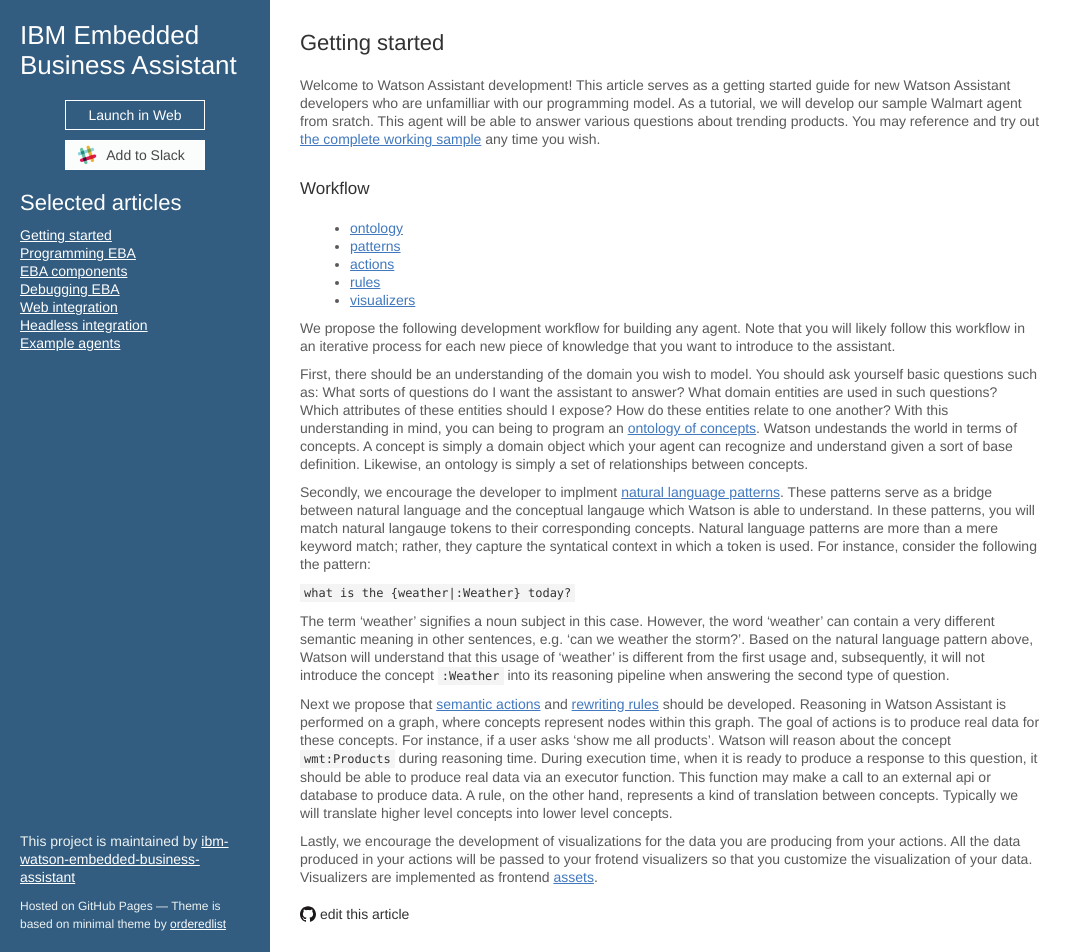
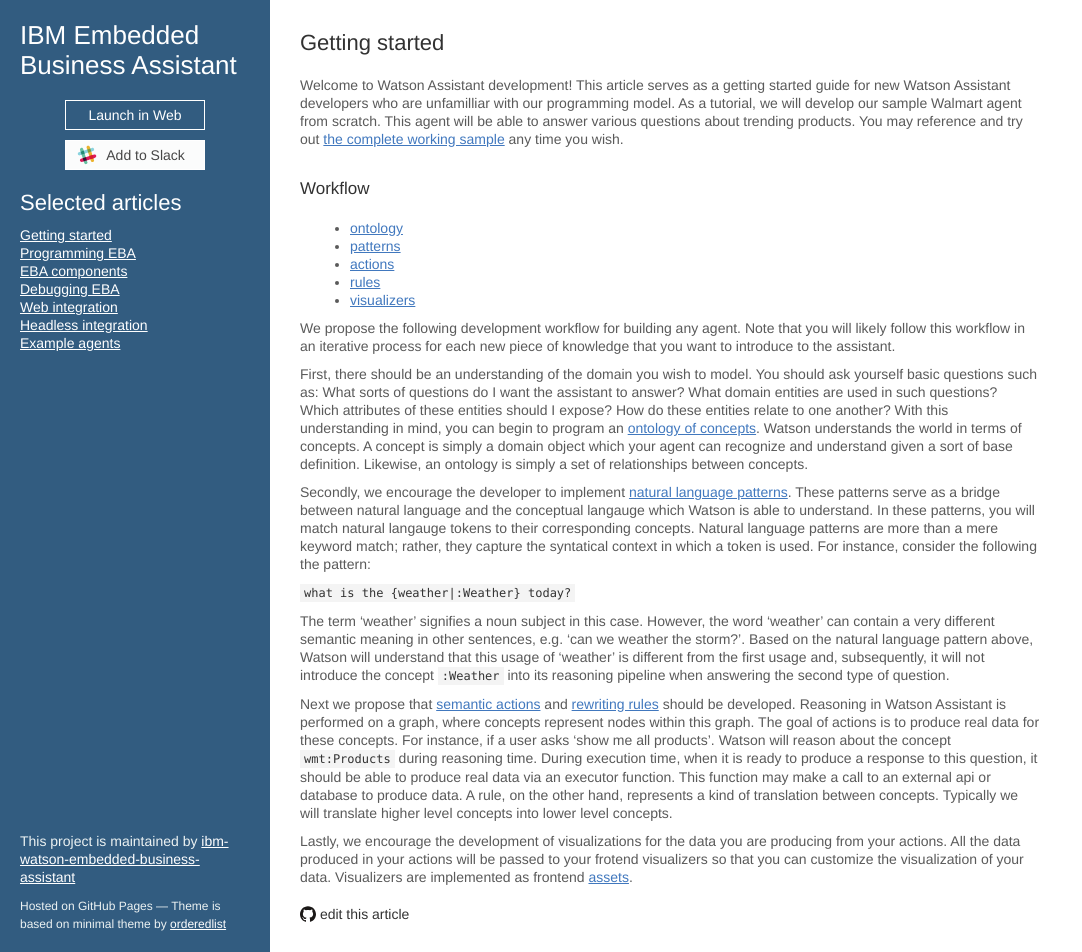
Before and after one commit to ibm-watson-embedded-business-assistant/eba-example-agents, a Jekyll site: the page built from docs/getting-started/GettingStarted.md, in a window 1280 px wide and 952 px high. Shown: the whole window, without its empty margins (0-1082 px from the left). Built offline with Jekyll 4.4.1, drawn with Linux system fonts in a browser that asks for light colours; our own code applies the rules of GitHub Pages for plain Markdown files; the repository's description, which GitHub fills in, is left out.

Commit message:
Fixing simple typos

```diff
--- a/docs/getting-started/GettingStarted.md
+++ b/docs/getting-started/GettingStarted.md
@@ -1,6 +1,6 @@
 ## Getting started
 
-Welcome to Watson Assistant development! This article serves as a getting started guide for new Watson Assistant developers who are unfamilliar with our programming model. As a tutorial, we will develop our sample Walmart agent from sratch. This agent will be able to answer various questions about trending products. You may reference and try out [the complete working sample](../../samples/Walmart.md) any time you wish.
+Welcome to Watson Assistant development! This article serves as a getting started guide for new Watson Assistant developers who are unfamilliar with our programming model. As a tutorial, we will develop our sample Walmart agent from scratch. This agent will be able to answer various questions about trending products. You may reference and try out [the complete working sample](../../samples/Walmart.md) any time you wish.
 
 ### Workflow
 - [ontology](./Ontology.md)
@@ -11,9 +11,9 @@
 
 We propose the following development workflow for building any agent. Note that you will likely follow this workflow in an iterative process for each new piece of knowledge that you want to introduce to the assistant.
 
-First, there should be an understanding of the domain you wish to model. You should ask yourself basic questions such as: What sorts of questions do I want the assistant to answer? What domain entities are used in such questions? Which attributes of these entities should I expose? How do these entities relate to one another? With this understanding in mind, you can being to program an [ontology of concepts](../components/Ontology.md). Watson undestands the world in terms of concepts. A concept is simply a domain object which your agent can recognize and understand given a sort of base definition. Likewise, an ontology is simply a set of relationships between concepts.
+First, there should be an understanding of the domain you wish to model. You should ask yourself basic questions such as: What sorts of questions do I want the assistant to answer? What domain entities are used in such questions? Which attributes of these entities should I expose? How do these entities relate to one another? With this understanding in mind, you can begin to program an [ontology of concepts](../components/Ontology.md). Watson understands the world in terms of concepts. A concept is simply a domain object which your agent can recognize and understand given a sort of base definition. Likewise, an ontology is simply a set of relationships between concepts.
 
-Secondly, we encourage the developer to implment [natural language patterns](../components/Patterns.md). These patterns serve as a bridge between natural language and the conceptual langauge which Watson is able to understand. In these patterns, you will match natural langauge tokens to their corresponding concepts. Natural language patterns are more than a mere keyword match; rather, they capture the syntatical context in which a token is used. For instance, consider the following the pattern:
+Secondly, we encourage the developer to implement [natural language patterns](../components/Patterns.md). These patterns serve as a bridge between natural language and the conceptual langauge which Watson is able to understand. In these patterns, you will match natural langauge tokens to their corresponding concepts. Natural language patterns are more than a mere keyword match; rather, they capture the syntatical context in which a token is used. For instance, consider the following the pattern:
 
 `what is the {weather|:Weather} today?`
 
@@ -21,4 +21,4 @@
 
 Next we propose that [semantic actions](../components/Actions.md) and [rewriting rules](../components/Rules.md) should be developed. Reasoning in Watson Assistant is performed on a graph, where concepts represent nodes within this graph. The goal of actions is to produce real data for these concepts. For instance, if a user asks 'show me all products'. Watson will reason about the concept `wmt:Products` during reasoning time. During execution time, when it is ready to produce a response to this question, it should be able to produce real data via an executor function. This function may make a call to an external api or database to produce data. A rule, on the other hand, represents a kind of translation between concepts. Typically we will translate higher level concepts into lower level concepts.
 
-Lastly, we encourage the development of visualizations for the data you are producing from your actions. All the data produced in your actions will be passed to your frotend visualizers so that you customize the visualization of your data. Visualizers are implemented as frontend [assets](../lab/Assets.md).
+Lastly, we encourage the development of visualizations for the data you are producing from your actions. All the data produced in your actions will be passed to your frotend visualizers so that you can customize the visualization of your data. Visualizers are implemented as frontend [assets](../lab/Assets.md).
```
